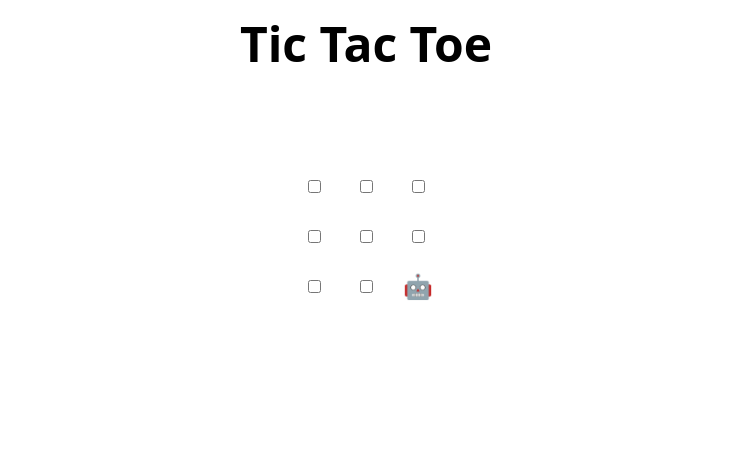
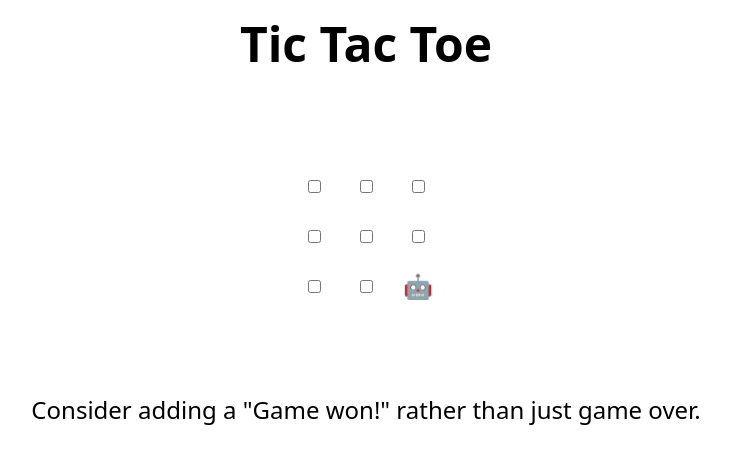
Before and after one commit to rsjakes/PR-practice, a plain HTML site: page index.html in a window 1280 px wide. Shown: the whole page, without its empty margins (274-1004 px from the left). Drawn offline with Linux system fonts and the light colour scheme.

Commit message:
Update index.html

```diff
--- a/index.html
+++ b/index.html
@@ -48,6 +48,7 @@
 </table>
 
 <h2 hidden>Game over, refresh to play again 🧑‍💻 🤖!</h2>
+Consider adding a "Game won!" rather than just game over.
 
 <script>
   // Initialization
```
